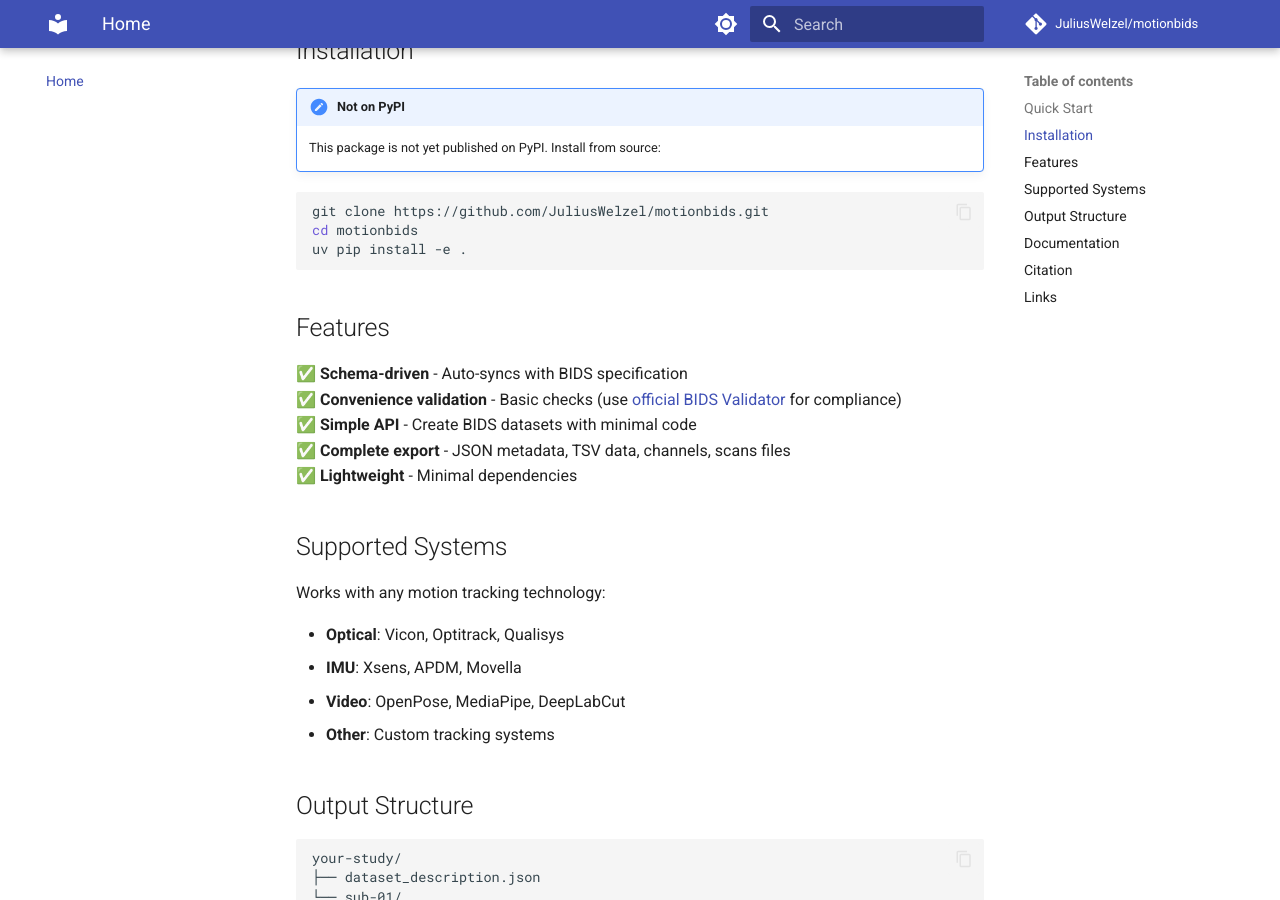
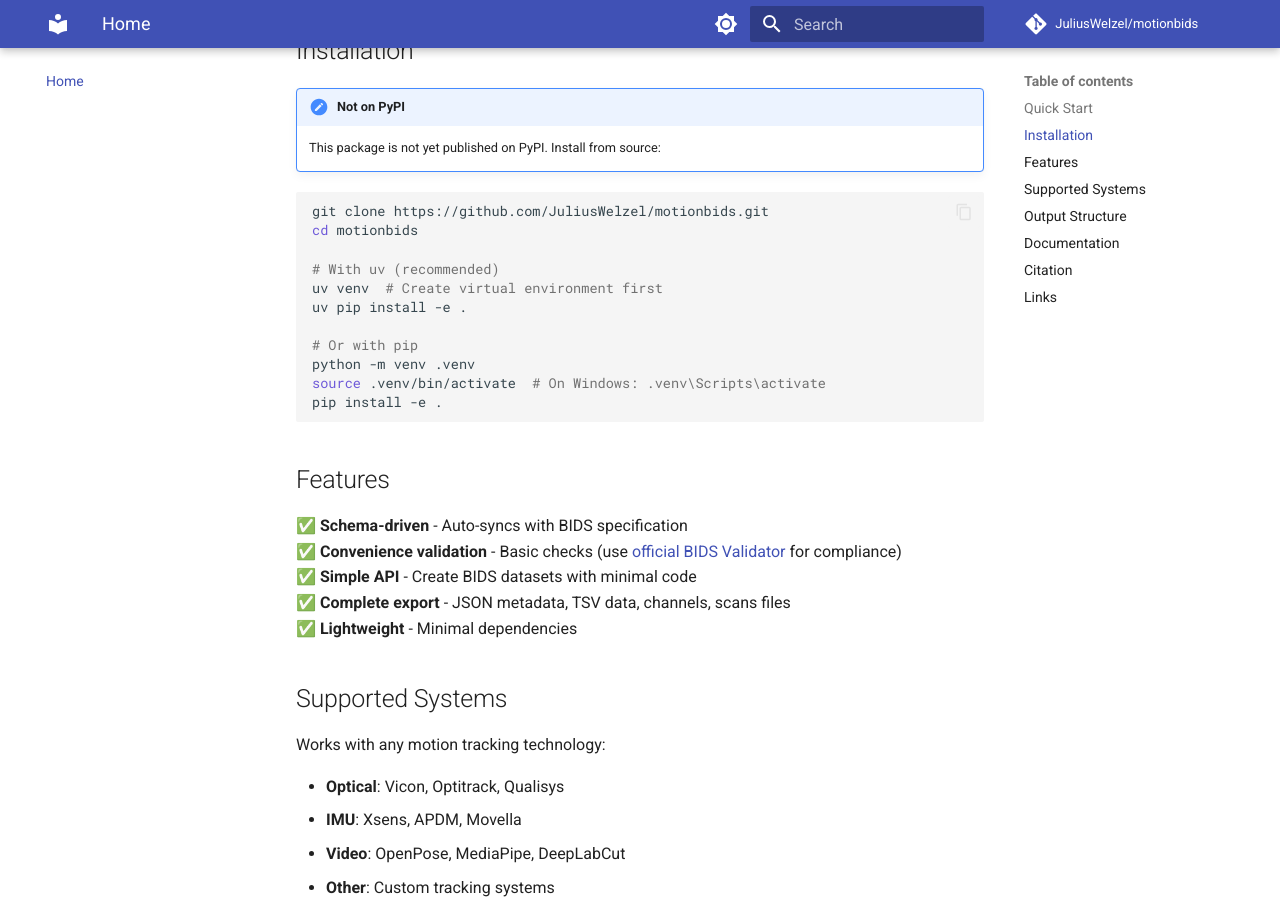
Before and after one commit to JuliusWelzel/motionbids, an MkDocs documentation site: the page built from docs/index.md, in a window 1280 px wide and 900 px high, scrolled down 981 px. Built offline with MkDocs 1.6.1 and Material for MkDocs 9.7.7, drawn with Linux system fonts in a browser that asks for light colours; comment, search, counter and statistics services are not loaded.

Commit message:
docs: Update installation instructions to include virtual environment setup

````diff
--- a/docs/index.md
+++ b/docs/index.md
@@ -47,7 +47,15 @@ export_bids_motion(motion, out_dir="bids_dataset/")
 ```bash
 git clone https://github.com/JuliusWelzel/motionbids.git
 cd motionbids
+
+# With uv (recommended)
+uv venv  # Create virtual environment first
 uv pip install -e .
+
+# Or with pip
+python -m venv .venv
+source .venv/bin/activate  # On Windows: .venv\Scripts\activate
+pip install -e .
 ```
 
 ## Features
````
Also changed, not shown: README.md (+4 -1 lines), docs/workflow.md (+8 -0 lines).
